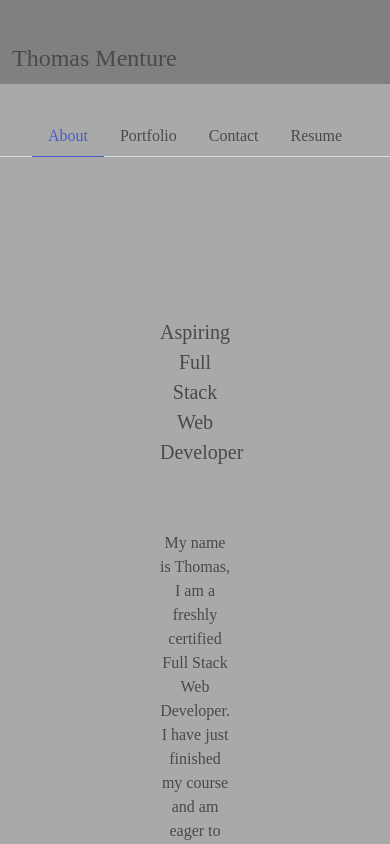
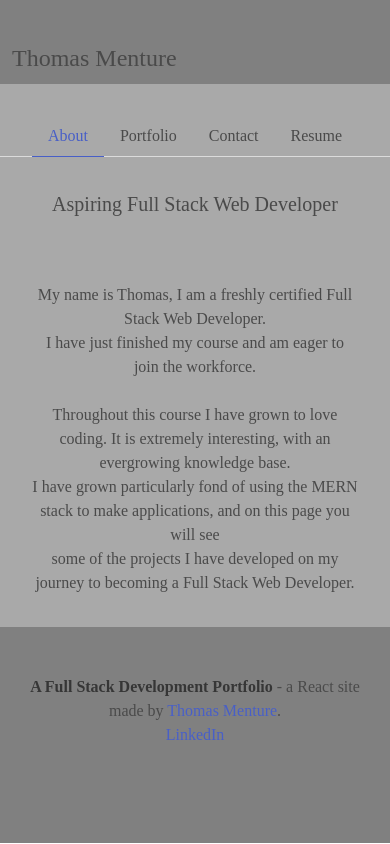
Before and after one commit to tmenture/react-portfolio, a React (Create React App) app: page / in a window 390 px wide. Shown: the top 844 px of the page. Built offline with nearby package versions, Linux system fonts and the light colour scheme.

Commit message:
fixed how it looks on mobile device

```diff
--- a/src/index.css
+++ b/src/index.css
@@ -17,7 +17,7 @@ div.navbar-brand {
 }
 
 main {
-  margin: 11em;
+  margin: 9em;
 }
 
 .label {
@@ -28,8 +28,8 @@ footer.footer {
   background-color: gray;
 }
 
-@media only screen and (max-width: 1024px) {
+@media only screen and (max-width: 586px) {
   main {
-    margin: 10em 10em 10em 10em;
+    margin: 2em 2em 2em 2em;
   }
 }
```
